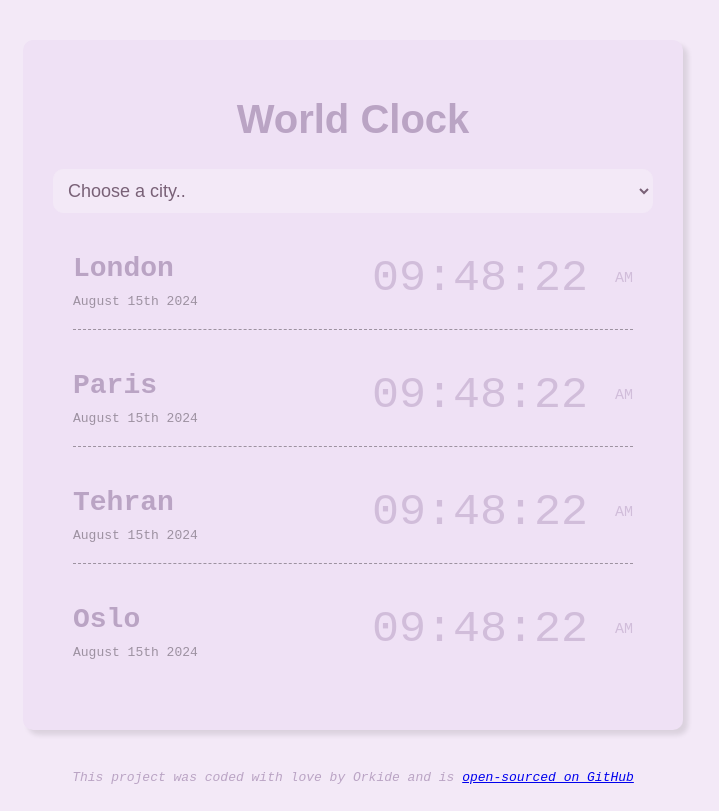
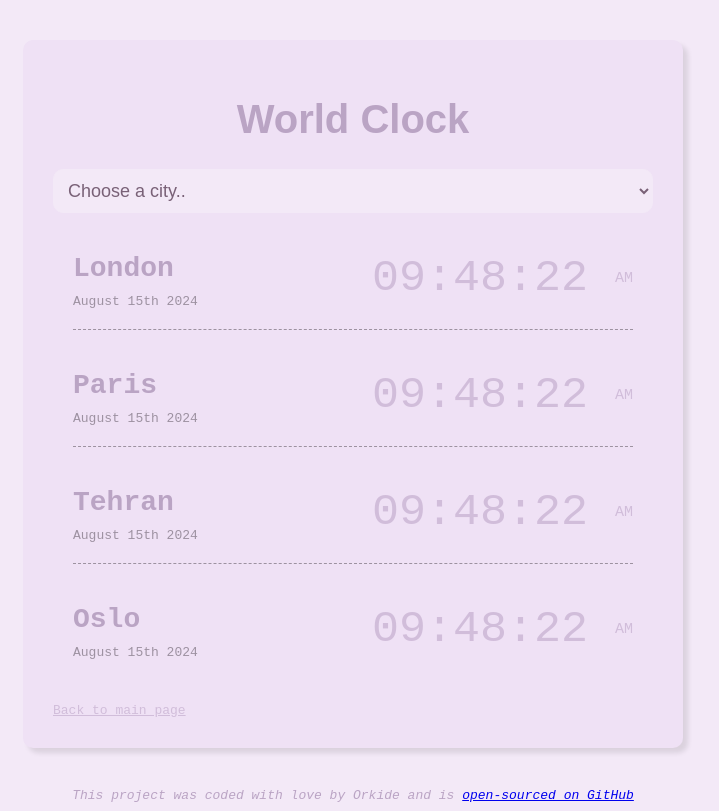
Before and after one commit to orkid-e/world-clock-project, a plain HTML site: page index.html in a window 1280 px wide. Shown: the whole page, without its empty margins (287-1006 px from the left). Drawn offline with nearby package versions, Linux system fonts and the light colour scheme; a script that the page names is missing.

Commit message:
Added main page link

```diff
--- a/index.html
+++ b/index.html
@@ -12,7 +12,7 @@
 
 <body>
     <div class="container">
-   <h1> World Clock</h1>
+   <h1> World Clock </h1>
 
    <select id="city">
     <option value=""> Choose a city..</option>
@@ -55,6 +55,9 @@
     <div class="time"> 09:48:22 <small> AM </small> </div>
 </div>
  </div>
+
+ <a href="/" class="main-page"> Back to main page</a>
+
 <!-- container div -->
 </div>
 
--- a/style.css
+++ b/style.css
@@ -66,6 +66,12 @@ select {
     vertical-align: middle;
 }
 
+.main-page {
+    font-family: monospace;
+    font-size: 13-px;
+    color: rgb(209, 189, 218);
+    text-align: center;
+}
 footer {
     text-align: center;
     font-family: monospace;
```
